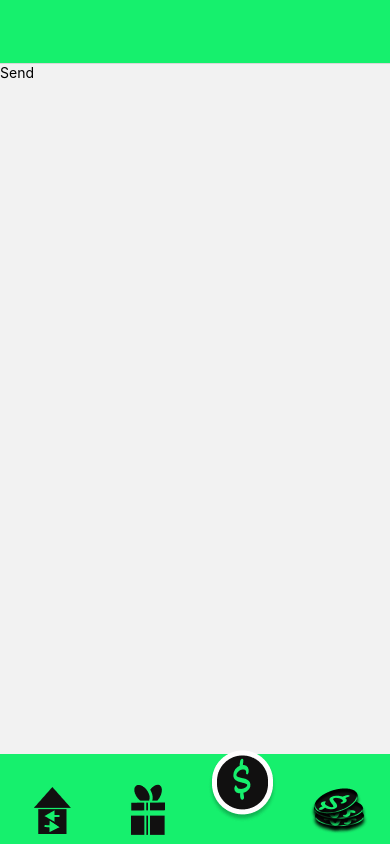
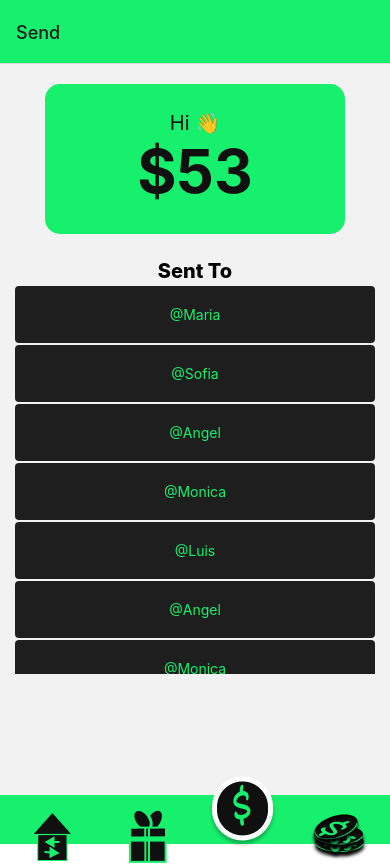
Before and after one commit to redmejia/send, a React Native app: screen /send2 in a window 390 px wide. Before the commit the page ends 844 px from the top, so only its background shows below. Built offline with nearby package versions, Linux system fonts and the light colour scheme.

Commit message:
code reacator

```diff
--- a/screens/Home/Home.tsx
+++ /dev/null
@@ -1,24 +0,0 @@
-import React from 'react';
-import { View, StyleSheet } from 'react-native';
-import BalanceCard from '../../screens/utils/card/balance';
-import TxHome from '../TxHome/TxHome';
-
-
-function Home() {
-  return (
-    <View style={style.home} >
-      <BalanceCard Salute='Hi' Price={53} />
-      <TxHome />
-    </View>
-  );
-}
-const style = StyleSheet.create({
-  home: {
-    marginTop: 20,
-    // justifyContent: "center", test uncomment when add nav top bar
-    flex: 1,
-    alignItems: 'center',
-  }
-});
-
-export default Home;
--- a/screens/Send/Send.tsx
+++ b/screens/Send/Send.tsx
@@ -1,10 +1,78 @@
-import React from "react";
-import { Text } from "react-native";
+import React, { FC } from "react";
+import { StyleSheet, Text, TouchableOpacity, View } from "react-native";
+import BalanceCard from "../utils/card/balance";
+import { ListData } from "../utils/list/ilist";
+import List from "../utils/list/listarr";
+import { useNavigation } from "@react-navigation/native";
+
+const DATA: ListData[] = [
+    { id: 1, Name: "Maria" },
+    { id: 2, Name: "Sofia" },
+    { id: 3, Name: "Angel" },
+    { id: 4, Name: "Monica" },
+    { id: 5, Name: "Luis" },
+    { id: 6, Name: "Angel" },
+    { id: 7, Name: "Monica" },
+    { id: 8, Name: "Luis" },
+    { id: 9, Name: "Angel" },
+    { id: 10, Name: "Monica" },
+]
+
+function RenderItem({ data, navigation }: { data: ListData, navigation : any  }): JSX.Element {
+
+    return (
+        <TouchableOpacity style={style.itemBox}
+            onPress={() => {
+                console.log("was presed", data.id);
+                navigation.navigate("TX", {tx : data})
+            }}
+        >
+            <Text style={style.itemBoxText}>@{data.Name}</Text>
+        </TouchableOpacity>
+    )
+}
 
 function Send() {
+    const navigation = useNavigation()
     return (
-        <Text>Send</Text>
+        <View style={style.container} >
+            <BalanceCard
+                Title="Hi 👋"
+                Price={53}
+            />
+            <View style={style.itemsBoxList}>
+                <List
+                    title="Sent To"
+                    data={DATA}
+                    renderItem={({ item }) => <RenderItem
+                    navigation={navigation}
+                    data={item} />}
+                />
+            </View>
+        </View>
     );
 }
 
+const style = StyleSheet.create({
+    container: {
+        marginTop: 20,
+        flex: 1,
+        alignItems: 'center',
+    },
+    itemsBoxList: {
+        height: 415,
+    },
+    itemBox: {
+        width: 360,
+        alignItems: 'center',
+        backgroundColor: '#1E1E1E',
+        padding: 20,
+        marginVertical: 1,
+        borderRadius: 4,
+    },
+    itemBoxText: {
+        color: '#16F06D'
+    }
+})
+
 export default Send;
--- /dev/null
+++ b/screens/Transaction/Transaction.tsx
@@ -0,0 +1,19 @@
+import { useRoute } from "@react-navigation/native";
+import React from "react";
+import { Text } from "react-native";
+
+
+function Trasaction() {
+
+    const r = useRoute()
+
+   const {tx} : any = r.params;
+   console.log("this ", tx.Name);
+
+    return(
+
+        <Text>{tx.Name}</Text>
+    )
+}
+
+export default Trasaction;
--- a/screens/TxHome/TxHome.tsx
+++ b/screens/TxHome/TxHome.tsx
@@ -1,4 +1,6 @@
 import React from "react";
+import { StyleSheet, Text, View } from "react-native";
+import BalanceCard from "../utils/card/balance";
 import { ListData } from "../utils/list/ilist";
 import List from "../utils/list/listarr";
 
@@ -13,15 +15,71 @@ const DATA: ListData[] = [
     { TxStatus: 1, Name: "Maria", Amount: 54 },
     { TxStatus: 1, Name: "Rey", Amount: 53 },
     { TxStatus: 1, Name: "Richard", Amount: 34 },
+    { TxStatus: 1, Name: "Richard", Amount: 34 },
+    { TxStatus: 1, Name: "Richard", Amount: 34 },
+    { TxStatus: 1, Name: "Richard", Amount: 34 },
+    { TxStatus: 1, Name: "Richard", Amount: 34 },
+    { TxStatus: 1, Name: "Richard", Amount: 34 },
+    { TxStatus: 1, Name: "Richard", Amount: 34 },
+    { TxStatus: 1, Name: "Richard", Amount: 34 },
+    { TxStatus: 1, Name: "Richard", Amount: 34 },
+    { TxStatus: 1, Name: "Richard", Amount: 34 },
 ]
+
+function RenderItem({ data }: { data: ListData }): JSX.Element {
+    let text: JSX.Element;
+    if (data.TxStatus == 1) {
+        text = <Text style={style.itemBoxText}>recive ${data.Amount} from @{data.Name}</Text>
+    } else {
+        text = <Text style={style.itemBoxText}>send ${data.Amount} to @{data.Name}</Text>
+    }
+
+    return (
+        <View style={style.itemBox}>
+            {text}
+        </View>
+    )
+
+}
 
 function TxHome() {
     return (
-        <List
-            isSendList={false}
-            DATA={DATA}
-        />
+        <View style={style.container}>
+            <BalanceCard
+                Title="Hi 👋"
+                Price={53}
+            />
+            <View style={style.itemsBoxList}>
+            <List
+                title="Transaction History"
+                data={DATA}
+                renderItem={({ item }) => <RenderItem data={item} />}
+
+            />
+            </View>
+        </View>
     );
 }
 
+const style = StyleSheet.create({
+    container: {
+        marginTop: 20,
+        flex: 1,
+        alignItems: 'center',
+    },
+    itemsBoxList: {
+        height: 415,
+    },
+    itemBox: {
+        width: 360,
+        alignItems: 'center',
+        backgroundColor: '#1E1E1E',
+        padding: 20,
+        marginVertical: 1,
+        borderRadius: 4,
+    },
+    itemBoxText: {
+        color: '#16F06D'
+    },
+})
 export default TxHome;
--- a/screens/main/main.tsx
+++ b/screens/main/main.tsx
@@ -1,26 +1,28 @@
 import React from "react";
-import Home from "../Home/Home";
 import { createBottomTabNavigator } from "@react-navigation/bottom-tabs";
 import { NavigationContainer } from '@react-navigation/native';
 import Send from "../Send/Send";
 import { Image, View } from "react-native";
+import Trasaction from "../Transaction/Transaction";
+import { createNativeStackNavigator } from "@react-navigation/native-stack";
+import TxHome from "../TxHome/TxHome";
 
-const BottomTab = createBottomTabNavigator();
+const Tab = createBottomTabNavigator();
+const Stack = createNativeStackNavigator()
 
-function Main() {
-    return(
-        <NavigationContainer>
-        <BottomTab.Navigator
+const TabBottom = () => {
+    return (
+        <Tab.Navigator
 
             screenOptions={({ route }) => ({
-                headerShown: true,
-                tabBarIcon : () => {
+                headerShown: false,
+                tabBarIcon: () => {
 
                     if (route.name === "home") {
-                        return(
+                        return (
                             <View
                                 style={{
-                                marginTop : 20,
+                                    marginTop: 20,
                                 }}
                             >
                                 <Image
@@ -33,10 +35,10 @@ function Main() {
                     }
 
                     if (route.name === "send2") {
-                        return(
+                        return (
                             <View
                                 style={{
-                                    marginTop : 20,
+                                    marginTop: 20,
                                 }}
                             >
                                 <Image
@@ -46,10 +48,10 @@ function Main() {
                         )
                     }
                     if (route.name === "send-money") {
-                        return(
+                        return (
                             <View
                                 style={{
-                                    marginTop : -10,
+                                    marginTop: -10,
                                 }}
                             >
                                 <Image
@@ -60,10 +62,10 @@ function Main() {
                     }
 
                     if (route.name === "send") {
-                        return(
+                        return (
                             <View
                                 style={{
-                                    marginTop : 20,
+                                    marginTop: 20,
                                 }}
                             >
                                 <Image
@@ -75,36 +77,63 @@ function Main() {
 
                 },
 
+
+
                 tabBarStyle: {
-                  height: 90,
+                    //  height: 100,
                     paddingHorizontal: 5,
-                  paddingTop: 0,
+                    paddingTop: 10,
                     backgroundColor: '#16F06D',
-                  position: 'absolute',
+                    //  position: 'absolute',
                     borderTopWidth: 0,
                 },
                 headerStyle: {
-                  backgroundColor : "#16F06D",
+                    //  backgroundColor: "#16F06D",
+                    backgroundColor: "#00000"
                 }
             })}
         >
-            <BottomTab.Screen name="home" component={Home}
-                options={{title: ""}}
+            <Tab.Screen name="home" component={TxHome}
+                options={{ title: "" }}
 
             />
-             <BottomTab.Screen name="send2" component={Send}
-               options={{title : ""}}
+            <Tab.Screen name="send2" component={Send}
+                options={{ title: "" }}
 
             />
-             <BottomTab.Screen name="send-money" component={Send}
-               options={{title : ""}}
+            <Tab.Screen name="send-money" component={Send}
+                options={{ title: "" }}
 
             />
-            <BottomTab.Screen name="send" component={Send}
-                    options={{title: ""}}
+            <Tab.Screen name="send" component={Send}
+                options={{ title: "" }}
             />
 
-        </BottomTab.Navigator>
+        </Tab.Navigator>
+    )
+}
+
+function Main() {
+
+    const RootTab = (props: any) => (<TabBottom {...props} />)
+    return (
+        <NavigationContainer>
+            <Stack.Navigator
+                screenOptions={
+                    {
+                        headerStyle: {
+                            backgroundColor: "#16F06D",
+                        }
+                    }
+                }
+            >
+                <Stack.Screen
+                    name="Send"
+                    component={RootTab}
+
+                />
+                <Stack.Screen name="TX" component={Trasaction} />
+            </Stack.Navigator>
         </NavigationContainer>
     );
 }
--- a/screens/utils/card/balance.tsx
+++ b/screens/utils/card/balance.tsx
@@ -4,11 +4,11 @@ import { ICardData } from "./ibalance";
 
 
 
-function BalanceCard({Salute, Price}: ICardData) {
+function BalanceCard({Title, Price}: ICardData) {
     return(
         <View style={style.card}>
             <View style={style.cardBody}>
-                <Text style={style.cardTextSmall}>{Salute}</Text>
+                <Text style={style.cardTextSmall}>{Title}</Text>
                 <Text style={style.cardTextBig}>${Price}</Text>
             </View>
         </View>
--- a/screens/utils/card/ibalance.tsx
+++ b/screens/utils/card/ibalance.tsx
@@ -1,4 +1,4 @@
 export interface ICardData  {
-    Salute? : string
+    Title? : string
     Price : number,
 }
--- a/screens/utils/list/ilist.tsx
+++ b/screens/utils/list/ilist.tsx
@@ -1,6 +1,7 @@
 
 export interface  ListData {
+    id? : number,
     TxStatus? : number,
     Name : string,
-    Amount : number,
+    Amount ?: number,
 };
--- a/screens/utils/list/listarr.tsx
+++ b/screens/utils/list/listarr.tsx
@@ -14,7 +14,7 @@ import { ListData } from "./ilist";
 function Item({data, isSendList}: {data : ListData, isSendList : boolean}) {
    let text : JSX.Element;
    if (isSendList) {
-      text = <Text>@{data.Name}</Text>
+      text = <Text style={style.itemText}>@{data.Name}</Text>
     }else {
         // status code 2 send to
         // status code 1 recive from
@@ -27,25 +27,24 @@ function Item({data, isSendList}: {data : ListData, isSendList : boolean}) {
     );
 }
 
-function List({isSendList, DATA} :{ isSendList: boolean, DATA : ListData[]}) {
-
-
-    const renderItem : ListRenderItem<ListData> = ({item}) => <Item isSendList={isSendList} data={item}   />
+function List({title, data, renderItem} :{title : string, data : ListData[], renderItem :ListRenderItem<ListData>}) {
 
     return(
-            <View style={style.container}>
+            <View style={style.containerList}>
+                <Text style={style.titleText}>{title}</Text>
                 <FlatList
-                    data={DATA}
+                    data={data}
                     renderItem={renderItem}
                     // keyExtractor={({item}: {item :ListData}) => item.Amount}
                     />
-            </View>
+             </View>
     );
 };
 
 const style = StyleSheet.create({
-    container : {
-        height : 425,
+    containerList : {
+        flex: 1,
+        alignItems : 'center',
     },
     itemBox : {
         width : 360,
@@ -55,9 +54,17 @@ const style = StyleSheet.create({
         marginVertical : 1,
         borderRadius : 4,
     },
+    titleText : {
+        fontSize: 20,
+        fontWeight:"800",
+        marginBottom : 2,
+        // flex : 1,
+        alignItems : 'center',
+        alignContent: 'center'
+    },
     itemText : {
         color : '#16F06D'
-    }
+    },
 
 })
 
```
Lines whose indentation alone changed are shown as unchanged.
